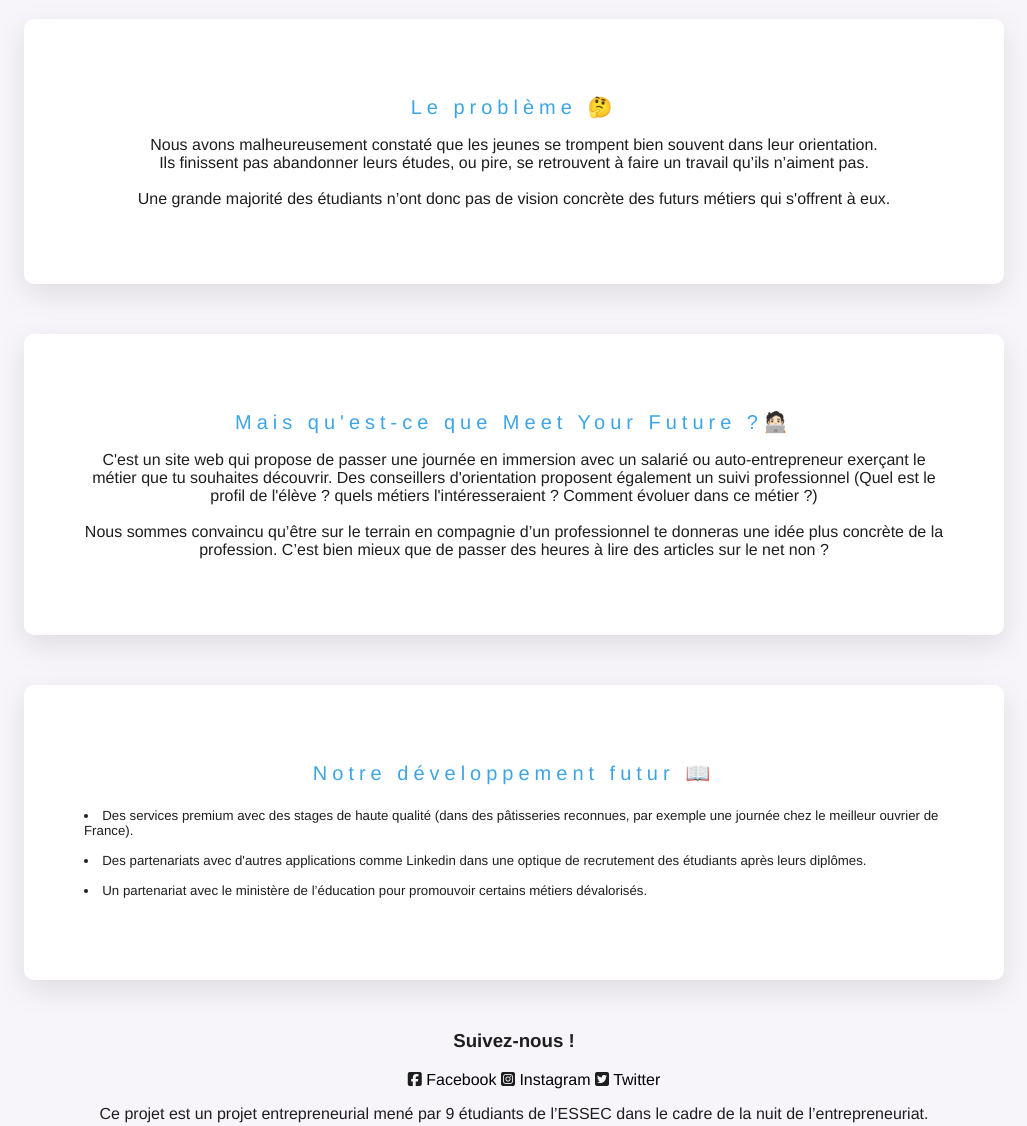
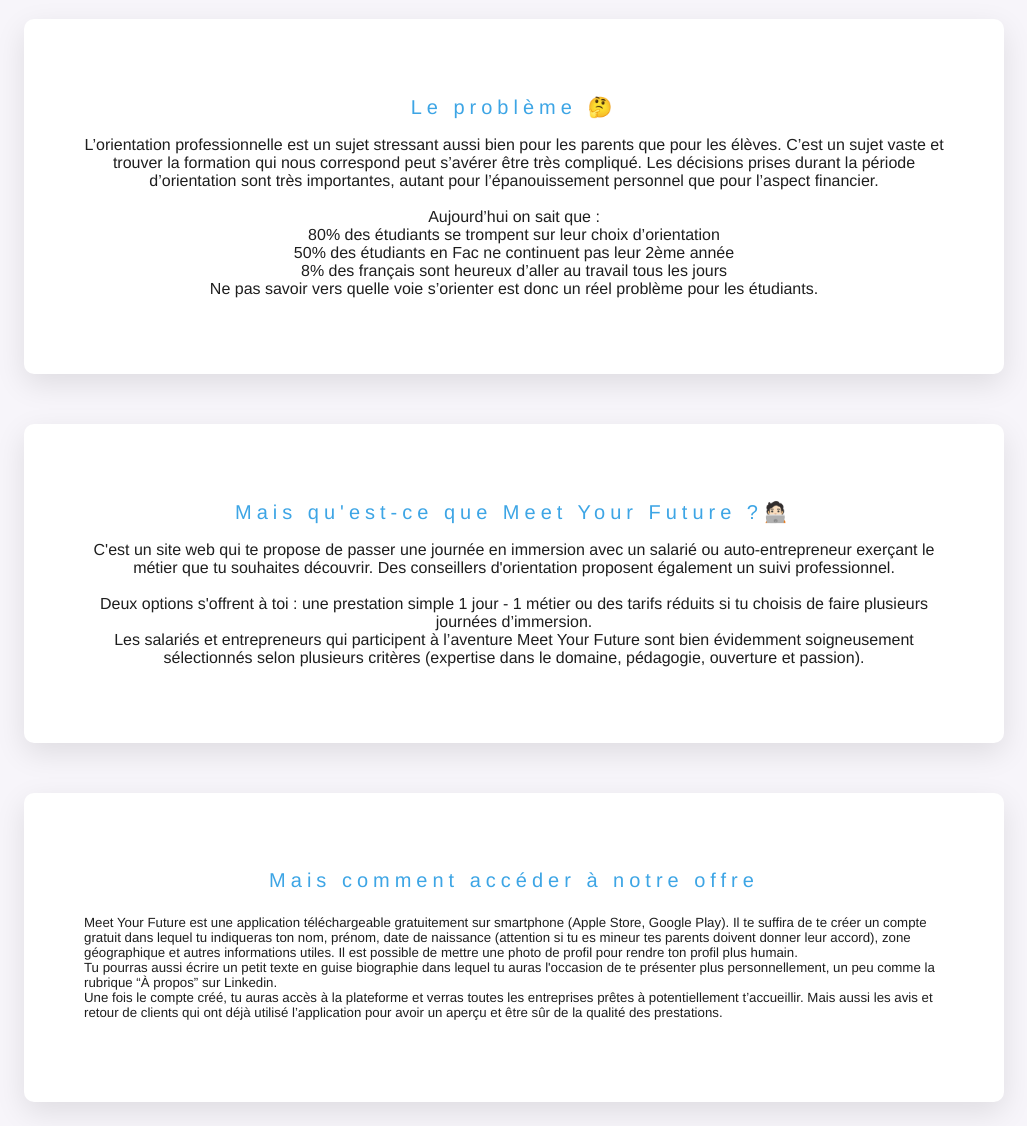
Before and after one commit to marinedrde/MeetYourFuture, a plain HTML site: page index.html in a window 1280 px wide. Shown: the part 720-1846 px from the top of the page, without its empty margins (126-1153 px from the left). Drawn offline with Linux system fonts and the light colour scheme.

Commit message:
Update index.html

```diff
--- a/index.html
+++ b/index.html
@@ -38,15 +38,18 @@
 	  <h2>Le problème 🤔</h2>
 	      <p>
 
-	      	Nous avons malheureusement constaté que les jeunes se trompent bien souvent dans leur orientation.
-		<br />
-		Ils finissent pas abandonner leurs études, ou pire, se retrouvent à faire un travail qu’ils n’aiment pas.
-
-<br />
-<br />
-	        Une grande majorité des étudiants n’ont donc pas de vision concrète des futurs métiers qui s'offrent à eux.
-
-
+		      L’orientation professionnelle est un sujet stressant aussi bien pour les parents que pour les élèves. C’est un sujet vaste et trouver la formation qui nous correspond peut s’avérer être très compliqué. Les décisions prises durant la période d’orientation sont très importantes, autant pour l’épanouissement personnel que pour l’aspect financier.
+		      <br />
+		      <br />
+		      Aujourd’hui on sait que :
+		      <br />
+                      80% des étudiants se trompent sur leur choix d’orientation
+		      <br />
+                      50% des étudiants en Fac ne continuent pas leur 2ème année
+		      <br />
+                      8% des français sont heureux d’aller au travail tous les jours
+		      <br />
+                      Ne pas savoir vers quelle voie s’orienter est donc un réel problème pour les étudiants.
 
   </div>
 
@@ -55,25 +58,28 @@
 		  <p>
 
 
-		    C'est un site web qui propose de passer une journée en immersion avec un salarié ou auto-entrepreneur exerçant le métier que tu souhaites découvrir. Des conseillers d'orientation proposent également un suivi professionnel (Quel est le profil de l'élève ? quels métiers l'intéresseraient ? Comment évoluer dans ce métier ?)
+
+
+	            C'est un site web qui te propose de passer une journée en immersion avec un salarié ou auto-entrepreneur exerçant le métier que tu souhaites découvrir. Des conseillers d'orientation proposent également un suivi professionnel.
 		    <br />
 		    <br />
-		    Nous sommes convaincu qu’être sur le terrain en compagnie d’un professionnel te donneras une idée plus concrète de la profession. C’est bien mieux que de passer des heures à lire des articles sur le net non ?
+		    Deux options s'offrent à toi : une prestation simple 1 jour - 1 métier ou des tarifs réduits si tu choisis de faire plusieurs journées d’immersion.
+                    <br />
+	            Les salariés et entrepreneurs qui participent à l’aventure Meet Your Future sont bien évidemment soigneusement sélectionnés selon plusieurs critères (expertise dans le domaine, pédagogie, ouverture et passion).
+
 
 	</p>
   </div>
 
   <div>
-	  <h2>Notre développement futur 📖</h2>
+	  <h2>Mais comment accéder à notre offre</h2>
 		  <h5>
 
-            <li>Des services premium avec des stages de haute qualité (dans des pâtisseries reconnues, par exemple une journée chez le meilleur ouvrier de France).</li>
-
-            <br />
-            <li>Des partenariats avec d'autres applications comme Linkedin dans une optique de recrutement des étudiants après leurs diplômes.</li>
-
-            <br />
-            <li>Un partenariat avec le ministère de l’éducation pour promouvoir certains métiers dévalorisés.</li>
+		Meet Your Future est une application téléchargeable gratuitement sur smartphone (Apple Store, Google Play). Il te suffira de te créer un compte gratuit dans lequel tu indiqueras ton nom, prénom, date de naissance (attention si tu es mineur tes parents doivent donner leur accord), zone géographique et autres informations utiles. Il est possible de  mettre une photo de profil pour rendre ton profil plus humain.
+<br />
+                Tu pourras aussi écrire un petit texte en guise biographie dans lequel tu auras l'occasion de te présenter plus personnellement, un peu comme la rubrique “À propos” sur Linkedin.
+<br />
+                Une fois le compte créé, tu auras accès à la plateforme et verras toutes les entreprises prêtes à potentiellement t’accueillir. Mais aussi les avis et retour de clients qui ont déjà utilisé l’application pour avoir un aperçu et être sûr de la qualité des prestations.
 
 
           </h5>
```
